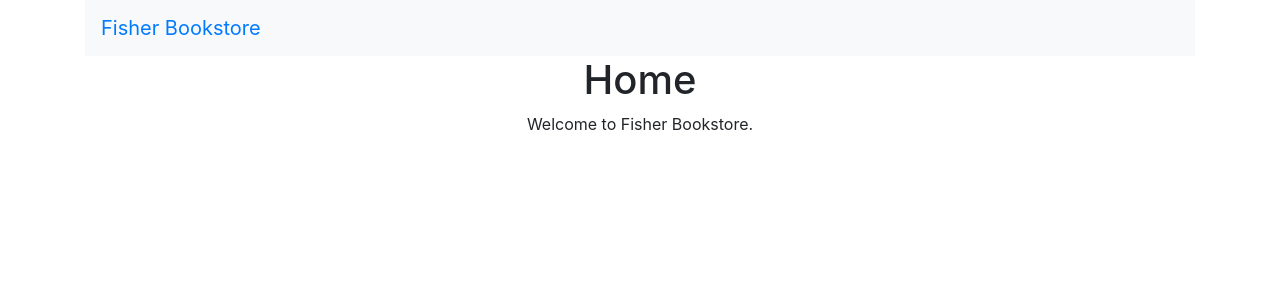
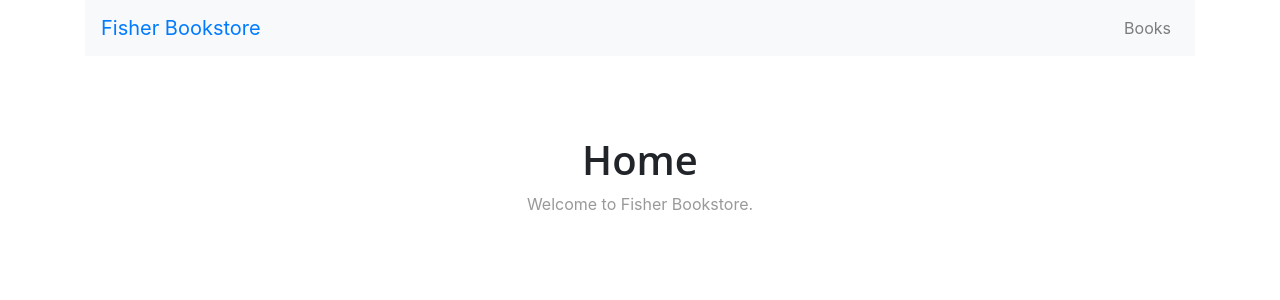
Before and after one commit to noahgraifer/fisher-bookstore, a React (Create React App) app: page / in a window 1280 px wide. Shown: the top 300 px of the page. Built offline with nearby package versions, Linux system fonts and the light colour scheme.

Commit message:
Added Books Component and Nav

```diff
--- a/src/App.js
+++ b/src/App.js
@@ -1,6 +1,6 @@
 import React, {Component} from "react";
 import "./App.css";
-import {Navbar} from "react-bootstrap";
+import {Navbar, Nav, NavItem} from "react-bootstrap";
 import {Link} from "react-router-dom";
 
 import Routes from "./Routes";
@@ -13,6 +13,14 @@ export default class App extends Component {
           <Navbar.Brand>
             <Link to="/">Fisher Bookstore</Link>
           </Navbar.Brand>
+          <Navbar.Toggle aria-controls="basic-navbar-nav" />
+          <Navbar.Collapse className="justify-content-end">
+            <Nav>
+              <NavItem>
+                <Nav.Link href="/books">Books</Nav.Link>
+              </NavItem>
+            </Nav>
+          </Navbar.Collapse>
         </Navbar>
         <Routes />
       </div>
--- a/src/Routes.js
+++ b/src/Routes.js
@@ -1,11 +1,13 @@
 import React from "react";
 import {Route, Switch} from "react-router-dom";
 import Home from "./home/Home";
+import Books from "./books/Books";
 
 export default function Routes() {
     return(
         <Switch>
             <Route path="/" exact component={Home} />
+            <Route path="/books" component={Books} />
         </Switch>
     );
 }
--- /dev/null
+++ b/src/books/Books.css
@@ -0,0 +1,13 @@
+.lander {
+    padding: 80px 0;
+    text-align: center;
+}
+
+.lander h1 {
+    font-family: "Open Sans", sans-serif;
+    font-weight: 600;
+}
+
+.lander p {
+    color: #999;
+}
--- /dev/null
+++ b/src/books/Books.js
@@ -0,0 +1,13 @@
+import React from "react";
+import "./Books.css";
+
+export default function Books() {
+    return(
+        <div className='Book'>
+            <div className="lander">
+                <h1>Books</h1>
+                <p>Bookstore Books</p>
+            </div>
+        </div>
+    );
+}
--- a/src/home/Home.js
+++ b/src/home/Home.js
@@ -1,5 +1,5 @@
 import React from "react";
-// import "./Home.css";
+import "./Home.css";
 
 export default function Home() {
     return(
```
